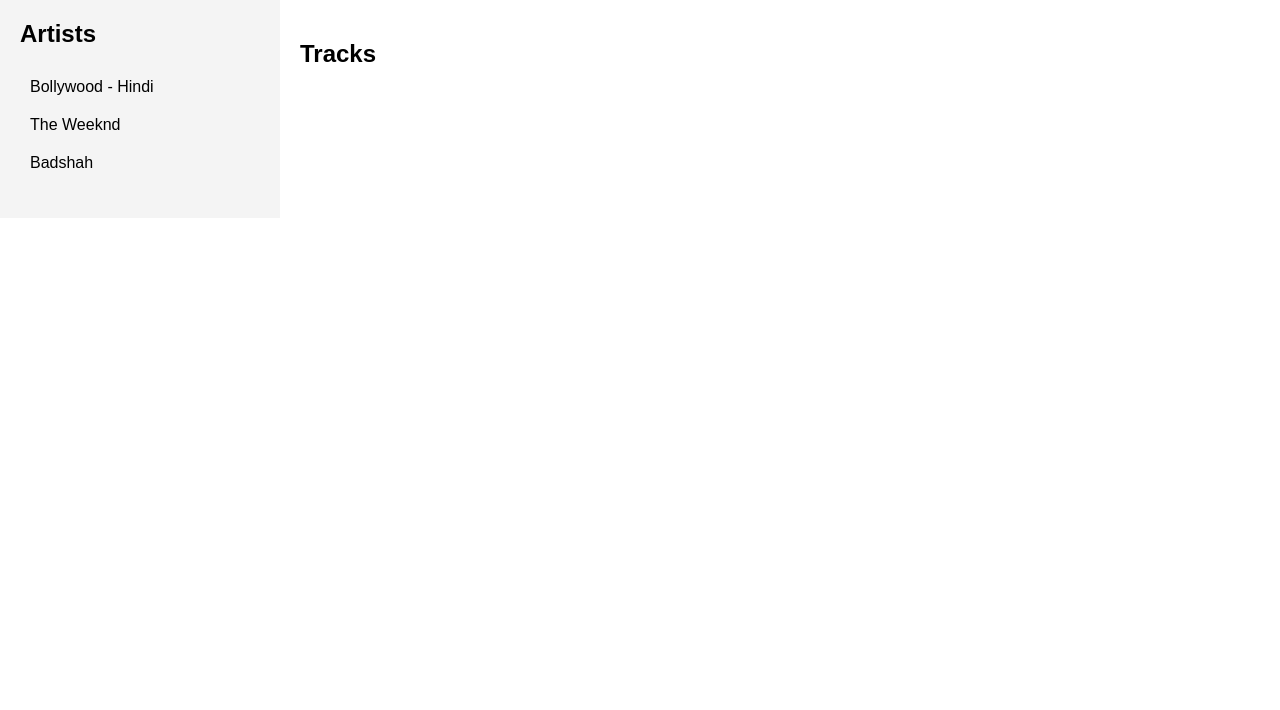
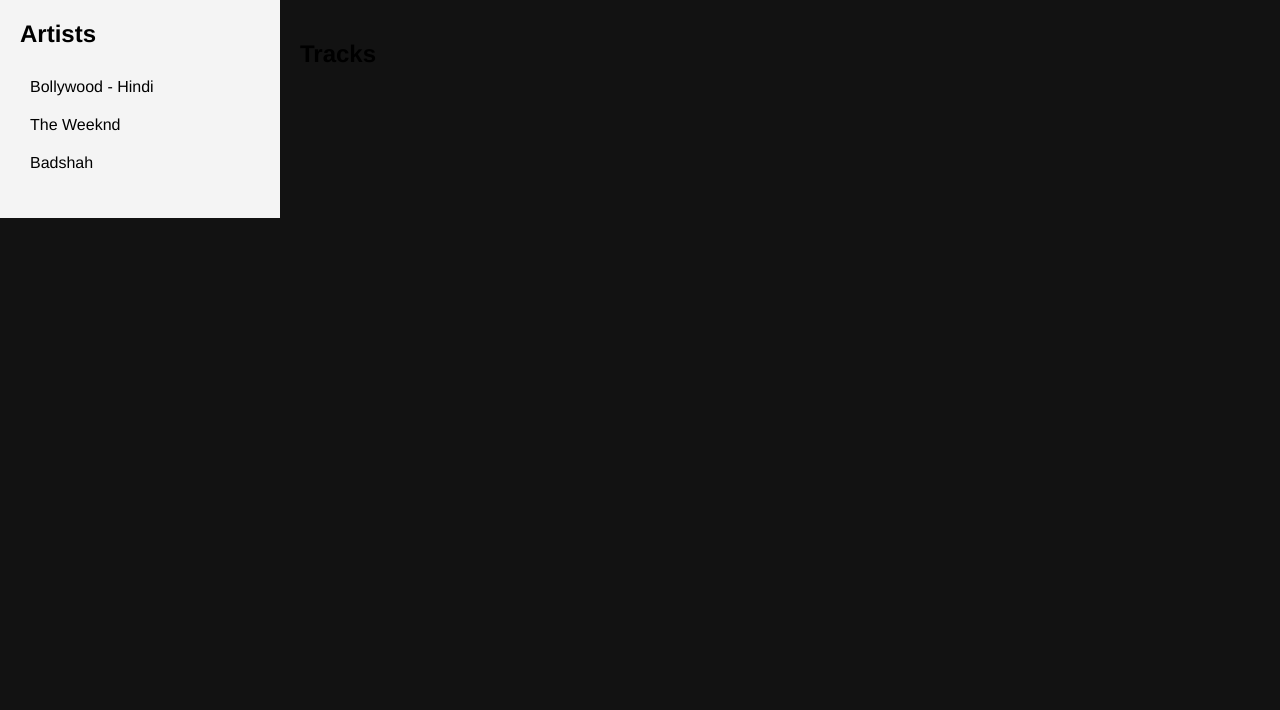
Before and after one commit to lakshkukreja/lakshkukreja.github.io, a plain HTML site: page index.html in a window 1280 px wide. Shown: the top 710 px of the page. Drawn offline with Linux system fonts and the light colour scheme.

Commit message:
Update style.css

```diff
--- a/style.css
+++ b/style.css
@@ -1,5 +1,6 @@
 body {
-    font-family: Arial, sans-serif;
+    font-family: 'Helvetica Neue', Helvetica, Arial, sans-serif;
+    background-color: #121212;
     margin: 0;
     padding: 0;
 }
```
